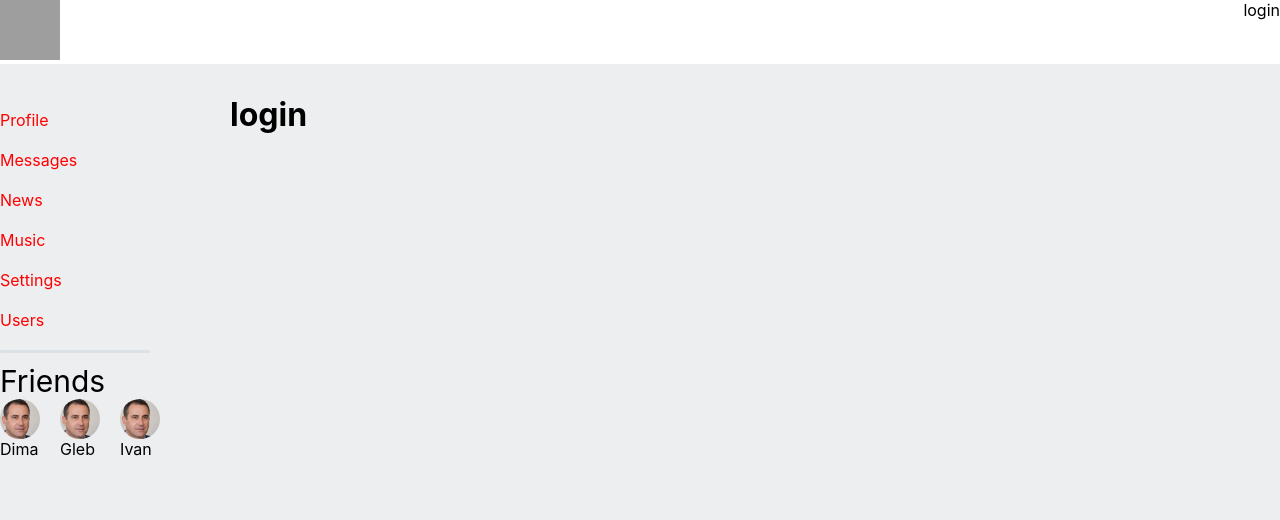
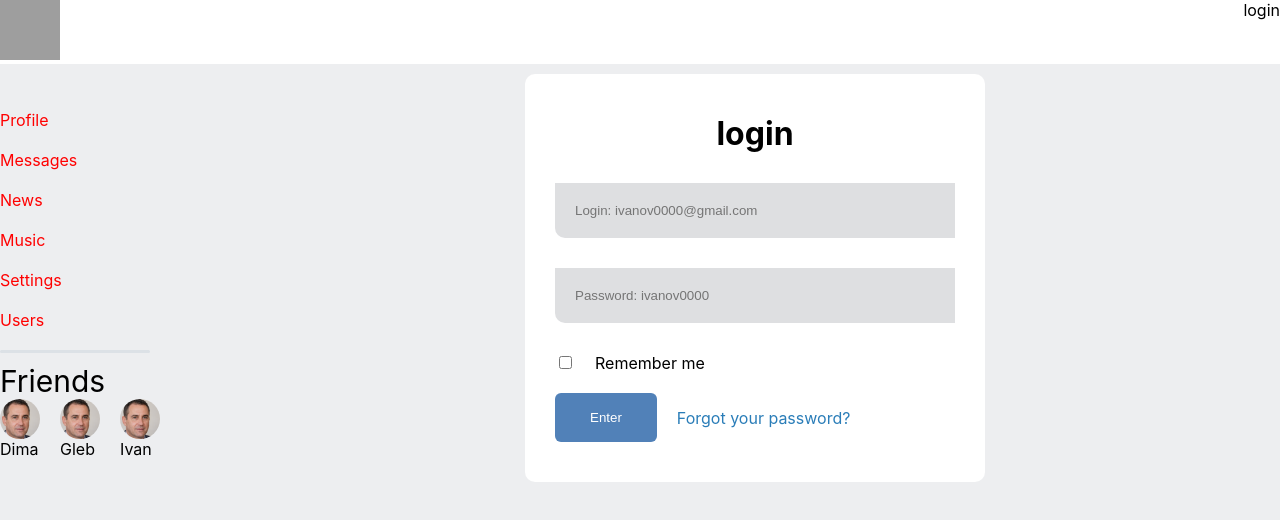
Before and after one commit to DimaWoo2301/React-Social-network, a React (Create React App) app: page /login in a window 1280 px wide. Shown: the top 520 px of the page. Built offline with nearby package versions, Linux system fonts and the light colour scheme; no server answers; grey boxes are pictures that could not be loaded.

Commit message:
added form-redux and refactoring component "login"

```diff
--- a/package.json
+++ b/package.json
@@ -15,6 +15,7 @@
     "react-router-dom": "^5.2.0",
     "react-scripts": "5.0.0",
     "redux": "^4.1.2",
+    "redux-form": "^8.3.8",
     "redux-thunk": "^2.4.1",
     "web-vitals": "^2.1.4"
   },
--- a/src/components/login/Login.jsx
+++ b/src/components/login/Login.jsx
@@ -1,9 +1,53 @@
 import React from "react";
+import s from "./Login.module.css";
+import { Field, reduxForm } from "redux-form";
+
+let LoginForm = (props) => {
+  return (
+    <form onSubmit={props.handleSubmit} action="">
+      <div className={s.item}>
+        <Field
+          component={"input"}
+          name={"login"}
+          className={s.input}
+          type="text"
+          placeholder={"Login: ivanov0000@gmail.com"}
+        />
+      </div>
+      <div className={s.item}>
+        <Field
+          component={"input"}
+          name={"password"}
+          className={s.input}
+          type="text"
+          placeholder={"Password: ivanov0000"}
+        />
+      </div>
+      <div className={s.item}>
+        <Field component={"input"} name={"rememberMe"} type="checkbox" />
+        <span className={s.remember}>Remember me</span>
+      </div>
+      <div className={s.processLogin}>
+        <button className={s.button}>Enter</button>
+        <span>
+          {/* eslint-disable-next-line jsx-a11y/anchor-is-valid */}
+          <a className={s.link} href="#">
+            Forgot your password?
+          </a>
+        </span>
+      </div>
+    </form>
+  );
+};
+
+const LoginReduxForm = reduxForm({ form: "login" })(LoginForm);
 
 const Login = () => {
+  const onSubmit = () => {};
   return (
-    <div>
+    <div className={s.wrapper}>
       <h1>login</h1>
+      <LoginReduxForm onSubmit={onSubmit} />
     </div>
   );
 };
--- /dev/null
+++ b/src/components/login/Login.module.css
@@ -0,0 +1,45 @@
+.wrapper{
+  margin: auto;
+  border-radius: 10px;
+  background-color: #ffffff;
+  display: flex;
+  justify-content: center;
+  align-items: center;
+  flex-direction: column;
+  padding: 40px 30px 40px 30px;
+}
+.wrapper h1{
+  margin: 0;
+}
+.item{
+  padding-top: 30px;
+}
+.input{
+  display: flex;
+  width: 400px;
+  padding: 20px;
+  border: none;
+  border-bottom-left-radius: 10px;
+  background-color: #DEDFE1;
+
+}
+.remember{
+  padding-left: 20px;
+}
+
+.button{
+  padding: 17px 35px 17px 35px;
+  border-radius: 6px;
+  border: none;
+  background-color: #5181B8;
+  color: #ffffff  ;
+}
+.processLogin{
+  margin-top: 20px;
+  display: flex;
+  align-items: center;
+}
+.link{
+  padding-left: 20px;
+  color: #2A7DB8;
+}
--- a/src/redax/redux-store.js
+++ b/src/redax/redux-store.js
@@ -5,6 +5,7 @@ import navbarReducer from "./navbar-reducer";
 import usersReducer from "./users-reducer";
 import authReducer from "./auth-reducer";
 import thunkMiddleware from "redux-thunk";
+import { reducer as formReducer } from "redux-form";
 
 let reducers = combineReducers({
   profilePage: profileReducer,
@@ -12,6 +13,7 @@ let reducers = combineReducers({
   navbarPage: navbarReducer,
   usersPage: usersReducer,
   auth: authReducer,
+  form: formReducer,
 });
 
 let store = createStore(reducers, applyMiddleware(thunkMiddleware));
```
Also changed, not shown: 1 other file (tests, documents, lock files or other folders).
